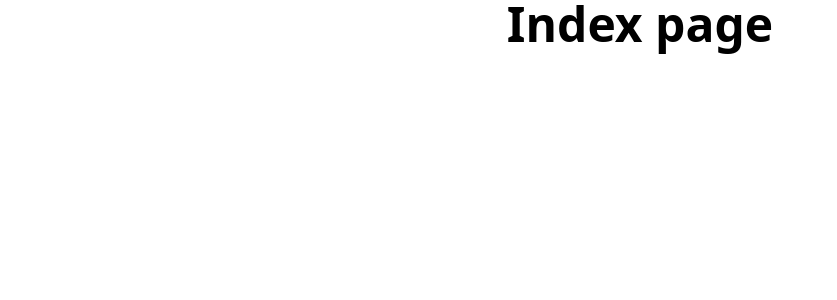
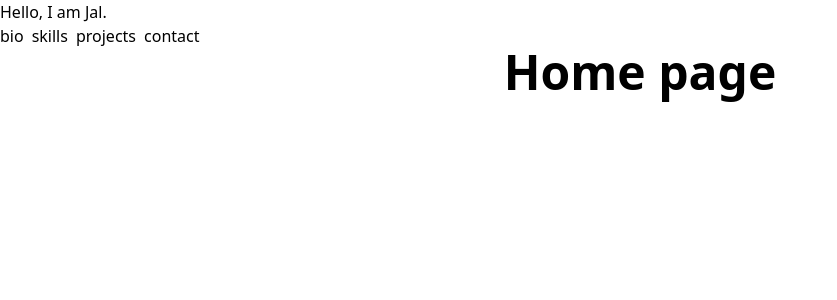
Before and after one commit to jalridley/portfolio, a Nuxt app: page / in a window 1280 px wide. Shown: the top 300 px of the page, without its empty margins (0-837 px from the left). Built offline with nearby package versions, Linux system fonts and the light colour scheme.

Commit message:
bio, skill, projects, contact nav - WIP styling

```diff
--- a/components/Menu.vue
+++ /dev/null
@@ -1 +0,0 @@
-<template><h1>Menu</h1></template>
--- /dev/null
+++ b/layouts/default.vue
@@ -0,0 +1,14 @@
+<template>
+  <header>
+    <h1>Hello, I am Jal.</h1>
+    <nav class="space-x-2">
+      <NuxtLink to="/bio">bio</NuxtLink>
+      <NuxtLink to="/skills">skills</NuxtLink>
+      <NuxtLink to="/projects">projects</NuxtLink>
+      <NuxtLink to="/contact">contact</NuxtLink>
+    </nav>
+  </header>
+  <main>
+    <slot />
+  </main>
+</template>
--- /dev/null
+++ b/pages/bio.vue
@@ -0,0 +1,5 @@
+<template>
+  <div>
+    <h1 class="flex justify-center text-3xl font-bold">YO, bio page</h1>
+  </div>
+</template>
--- /dev/null
+++ b/pages/contact.vue
@@ -0,0 +1,5 @@
+<template>
+  <div>
+    <h1 class="flex justify-center text-3xl font-bold">contact page</h1>
+  </div>
+</template>
--- a/pages/explosion/index.vue
+++ /dev/null
@@ -1,3 +0,0 @@
-<template>
-  <h1 class="flex justify-center text-5xl font-bold">Explosion page 💥</h1>
-</template>
--- a/pages/index.vue
+++ b/pages/index.vue
@@ -1,3 +1,3 @@
 <template>
-  <h1 class="flex justify-center text-5xl font-bold">Index page</h1>
+  <h1 class="flex justify-center text-5xl font-bold">Home page</h1>
 </template>
--- /dev/null
+++ b/pages/projects/explosion/index.vue
@@ -0,0 +1,3 @@
+<template>
+  <h1 class="flex justify-center text-3xl font-bold">Explosion page 💥</h1>
+</template>
--- /dev/null
+++ b/pages/projects/index.vue
@@ -0,0 +1,6 @@
+<template>
+  <h1 class="flex justify-center text-3xl font-bold">Projects Page</h1>
+  <NuxtLink class="hover:text-emerald-700" to="/projects/explosion"
+    >Explosion Ai</NuxtLink
+  >
+</template>
--- /dev/null
+++ b/pages/skills.vue
@@ -0,0 +1,5 @@
+<template>
+  <div>
+    <h1 class="flex justify-center text-3xl font-bold">skills page</h1>
+  </div>
+</template>
```
